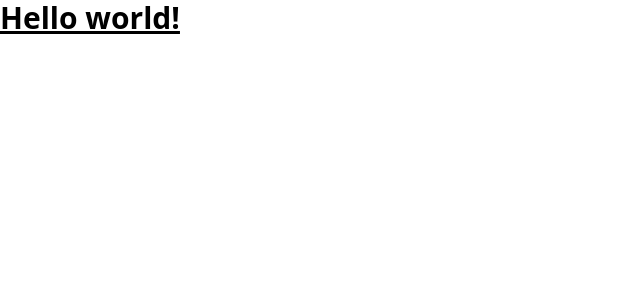
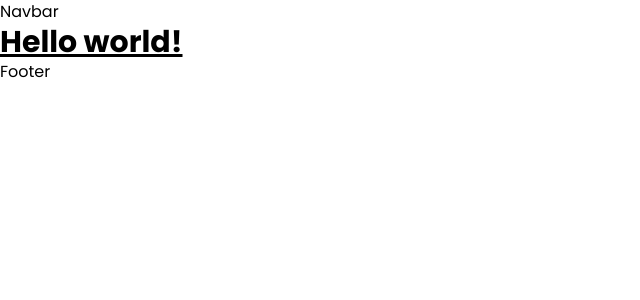
Before and after one commit to ibrahimzahir/amazee, a Next.js app: page / in a window 1280 px wide. Shown: the top 300 px of the page, without its empty margins (0-640 px from the left). Built offline with nearby package versions, Linux system fonts and the light colour scheme.

Commit message:
Poppin font added

```diff
--- /dev/null
+++ b/components/Footer.js
@@ -0,0 +1,7 @@
+import React from "react";
+
+function Footer() {
+  return <div>Footer</div>;
+}
+
+export default Footer;
--- /dev/null
+++ b/components/Navbar.js
@@ -0,0 +1,7 @@
+import React from "react";
+
+function Navbar() {
+  return <div>Navbar</div>;
+}
+
+export default Navbar;
--- a/pages/_app.js
+++ b/pages/_app.js
@@ -1,7 +1,22 @@
-import '../styles/globals.css'
+import Footer from "../components/Footer";
+import NavBar from "../components/NavBar";
+import "../styles/globals.css";
+import Head from "next/head";
 
 function MyApp({ Component, pageProps }) {
-  return <Component {...pageProps} />
+  return (
+    <>
+      <Head>
+        <title>Market MV</title>
+        <link rel="icon" href="/" />
+      </Head>
+
+      <NavBar />
+
+      <Component {...pageProps} />
+      <Footer />
+    </>
+  );
 }
 
-export default MyApp
+export default MyApp;
--- /dev/null
+++ b/pages/_document.js
@@ -0,0 +1,23 @@
+import Document, { Html, Head, Main, NextScript } from "next/document";
+
+function MyDocument() {
+  return (
+    <Html>
+      <Head>
+        <link rel="icon" href="/images/shop.png" />
+        <link rel="preconnect" href="https://fonts.googleapis.com" />
+        <link rel="preconnect" href="https://fonts.gstatic.com" crossOrigin />
+        <link
+          href="https://fonts.googleapis.com/css2?family=Poppins:wght@100;200;300;400;500;700&display=swap"
+          rel="stylesheet"
+        />
+      </Head>
+      <body>
+        <Main />
+        <NextScript />
+      </body>
+    </Html>
+  );
+}
+
+export default MyDocument;
--- a/tailwind.config.js
+++ b/tailwind.config.js
@@ -1,11 +1,16 @@
-/** @type {import('tailwindcss').Config} */
+const { fontFamily } = require("tailwindcss/defaultTheme");
+
 module.exports = {
   content: [
     "./pages/**/*.{js,ts,jsx,tsx}",
     "./components/**/*.{js,ts,jsx,tsx}",
   ],
   theme: {
-    extend: {},
+    extend: {
+      fontFamily: {
+        sans: ["Poppins", "sans-serif", ...fontFamily.sans],
+      },
+    },
   },
   plugins: [],
 };
```
